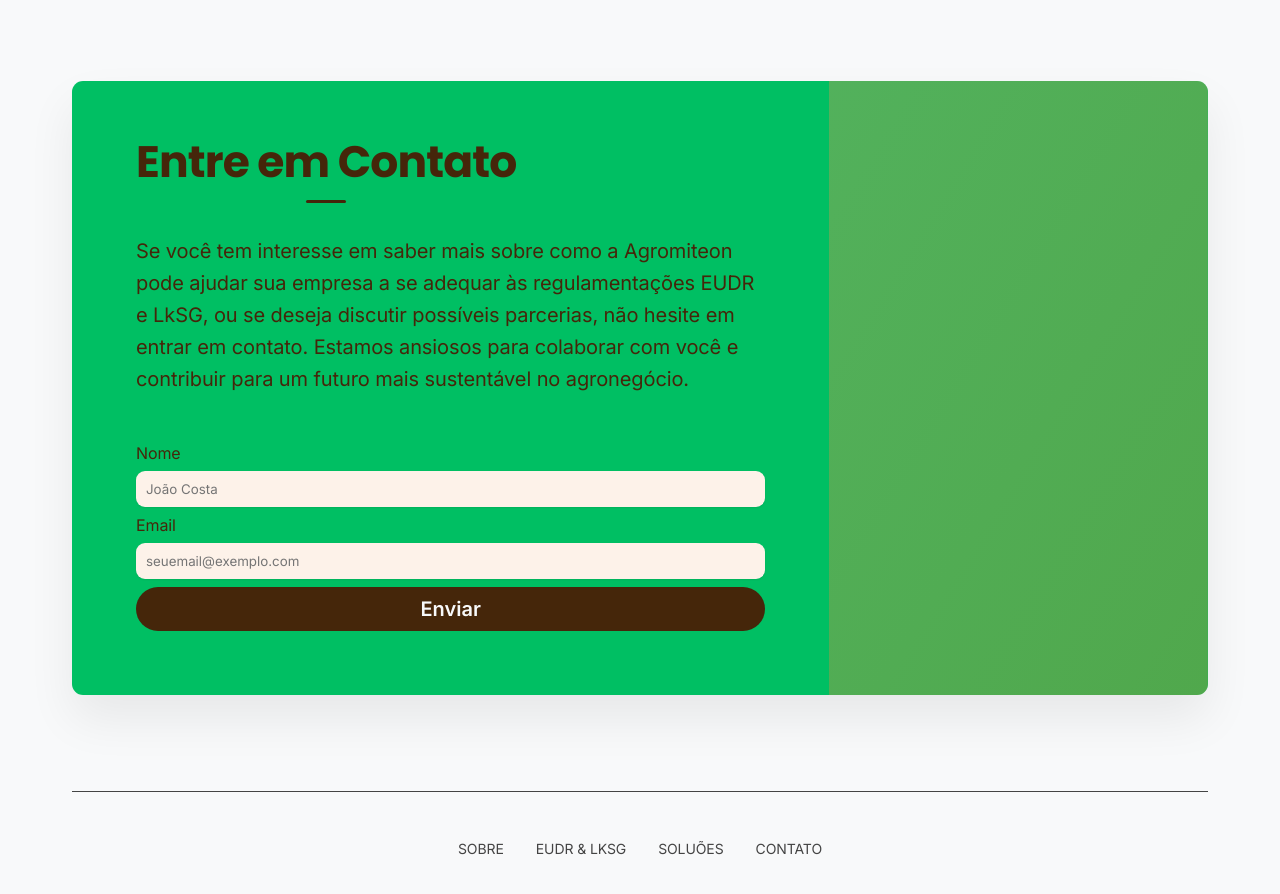
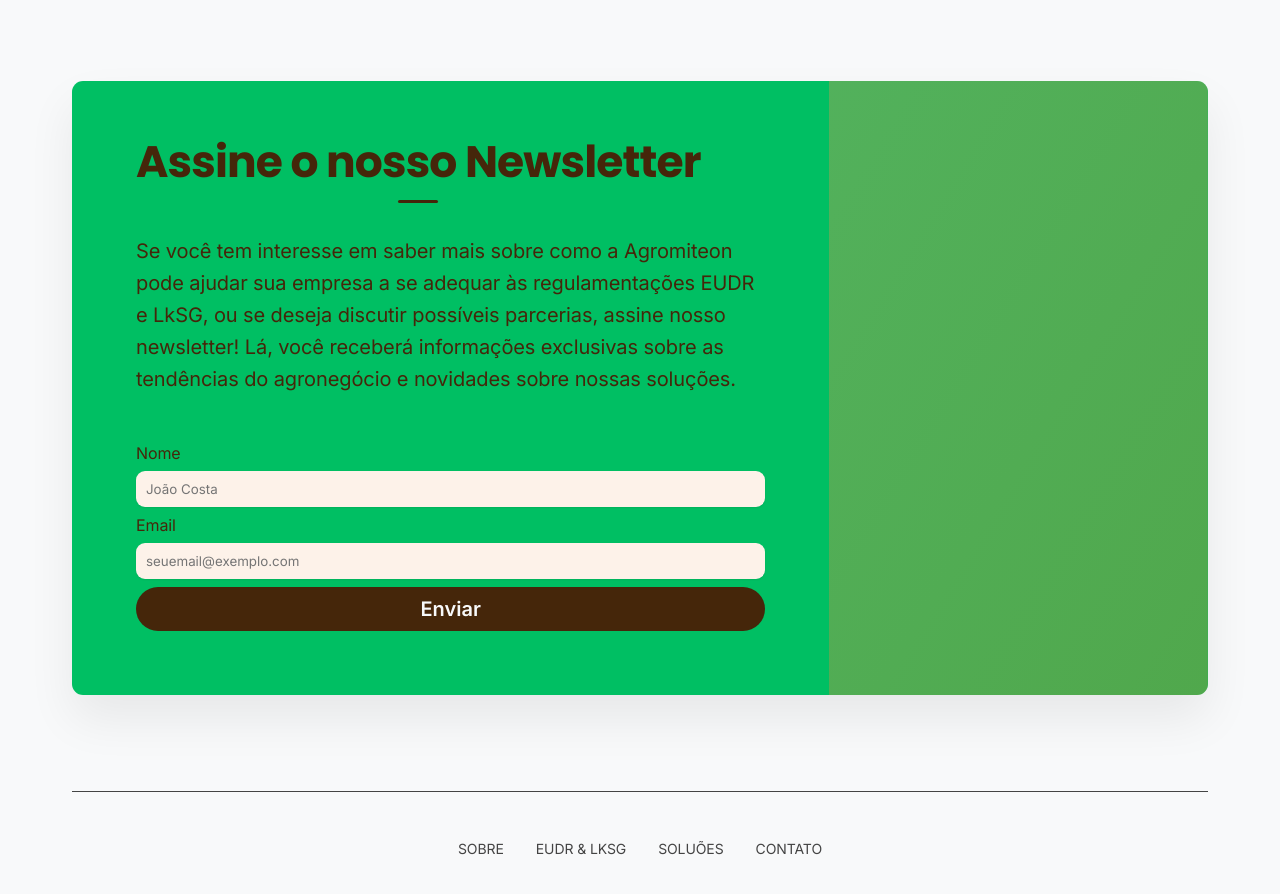
Before and after one commit to thiagokf/projeto-agromiteon, a website: page frontend/index.html in a window 1280 px wide. Shown: the part 7160-8054 px from the top of the page. Drawn offline with Linux system fonts and the light colour scheme.

Commit message:
mudança no form-newsletter

```diff
--- a/frontend/index.html
+++ b/frontend/index.html
@@ -288,9 +288,9 @@
         <div class="container">
           <div class="contact-container">
             <div class="contact-text">
-              <h2 class="h2-contact">Entre em Contato</h2>
+              <h2 class="h2-contact">Assine o nosso Newsletter</h2>
               <p>
-                    Se você tem interesse em saber mais sobre como a Agromiteon pode ajudar sua empresa a se adequar às regulamentações EUDR e LkSG, ou se deseja discutir possíveis parcerias, não hesite em entrar em contato. Estamos ansiosos para colaborar com você e contribuir para um futuro mais sustentável no agronegócio.
+                    Se você tem interesse em saber mais sobre como a Agromiteon pode ajudar sua empresa a se adequar às regulamentações EUDR e LkSG, ou se deseja discutir possíveis parcerias, assine nosso newsletter! Lá, você receberá informações exclusivas sobre as tendências do agronegócio e novidades sobre nossas soluções.
               </p>
 
               <form class="newsletter-form" id="newsletter-form">
```
